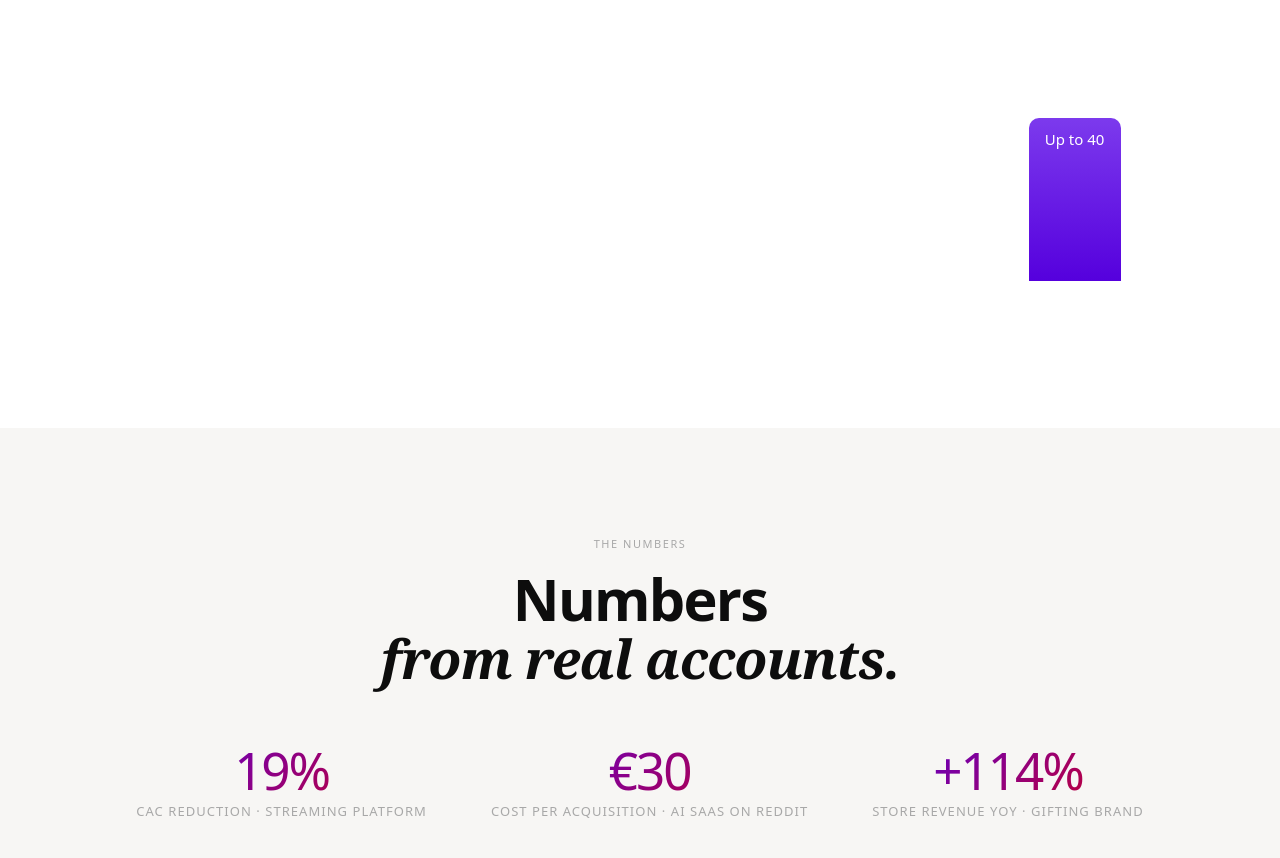
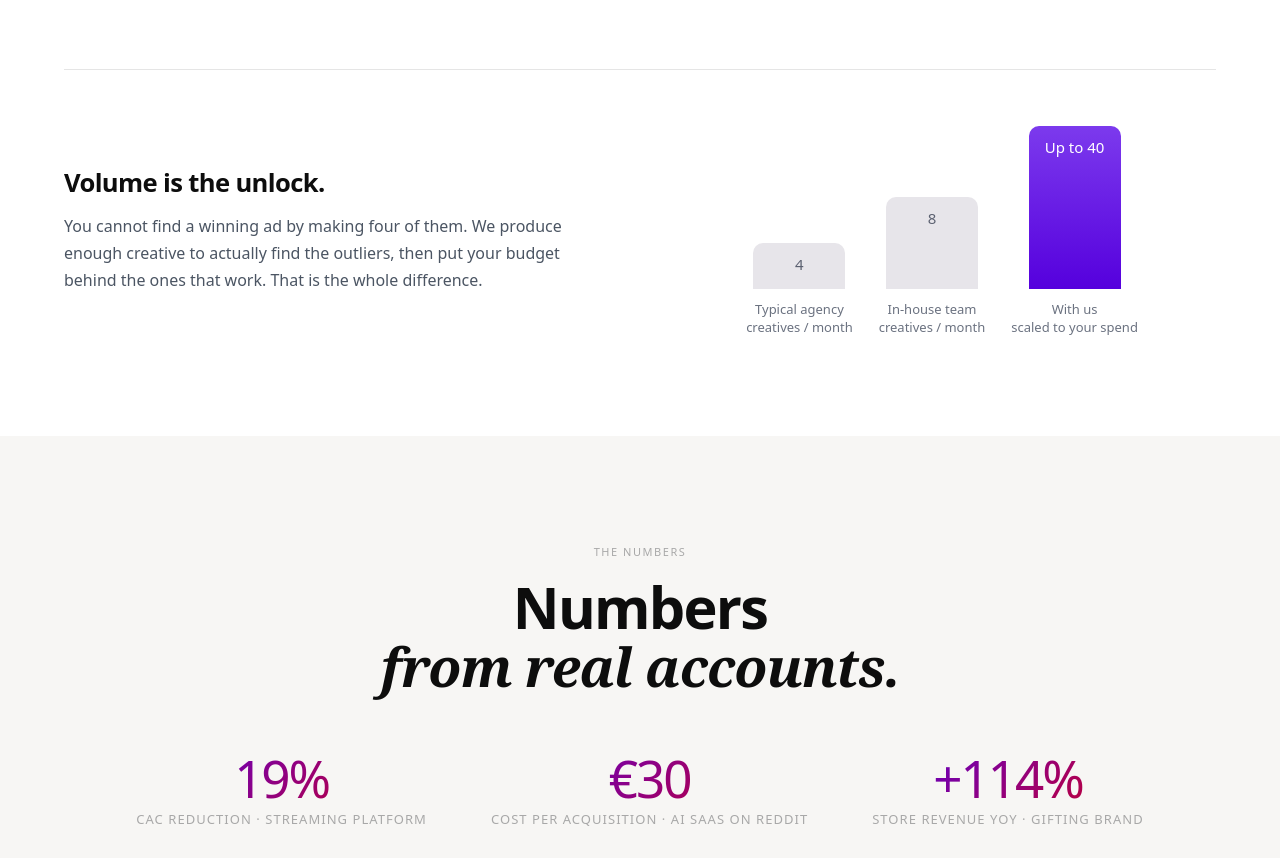
Before and after one commit to zohaahmed1/stn-creative-demo, a website: page services.html in a window 1280 px wide. Shown: the part 3075-3933 px from the top of the page. Drawn offline with Linux system fonts and the light colour scheme; a script that the page names is missing; a web font is replaced by a local one.

Commit message:
fix: volume chart was invisible — white text/bars on white background
The chart was styled for the dark Outcomes section. When it moved into the white
'How it works' section during the restructure, its colors didn't follow:
- heading rgb(255,255,255) on white background
- labels rgba(255,255,255,0.45) on white
- comparison bars rgba(255,255,255,0.18) — effectively invisible
- divider border rgba(255,255,255,0.1)

Recolored for a light background: near-black heading, grey body/labels,
#e7e5ea bars with readable text. Purple gradient bar unchanged.

Co-Authored-By: Claude Opus 4.8 <noreply@anthropic.com>

```diff
--- a/services.html
+++ b/services.html
@@ -693,15 +693,15 @@
     .fit-card.yes .fit-list li::before { content: '✓'; color: #1f7a4f; }
     .fit-card.no .fit-list li::before { content: '—'; color: #a8a8a8; }
     /* creative-volume chart */
-    .vol-row { display: grid; grid-template-columns: 1fr 1fr; gap: 56px; align-items: center; margin-top: 64px; padding-top: 56px; border-top: 1px solid rgba(255,255,255,0.1); }
-    .vol-copy h4 { font-size: clamp(22px,2vw,30px); color: #fff; margin: 0 0 14px; font-variation-settings: "wdth" var(--wdth), "wght" 800; letter-spacing: -0.025em; line-height: 1.2; }
-    .vol-copy p { font-size: 16px; line-height: 1.7; color: rgba(255,255,255,0.6); margin: 0; }
+    .vol-row { display: grid; grid-template-columns: 1fr 1fr; gap: 56px; align-items: center; margin-top: 72px; padding-top: 56px; border-top: 1px solid rgba(0,0,0,0.1); }
+    .vol-copy h4 { font-size: clamp(22px,2vw,30px); color: #0d0d0d; margin: 0 0 14px; font-variation-settings: "wdth" var(--wdth), "wght" 800; letter-spacing: -0.025em; line-height: 1.2; }
+    .vol-copy p { font-size: 16px; line-height: 1.7; color: #4b5563; margin: 0; }
     .vol-chart { display: flex; align-items: flex-end; gap: 26px; justify-content: center; height: 210px; }
     .vol-col { display: flex; flex-direction: column; align-items: center; justify-content: flex-end; height: 100%; }
     .vol-bar { width: 92px; border-radius: 10px 10px 0 0; display: flex; align-items: flex-start; justify-content: center; padding-top: 10px; color: #fff; font-size: 15px; font-variation-settings: "wdth" var(--wdth), "wght" 800; }
-    .vol-bar.them { background: rgba(255,255,255,0.18); color: rgba(255,255,255,0.75); }
+    .vol-bar.them { background: #e7e5ea; color: #5b6070; }
     .vol-bar.us { background: linear-gradient(180deg,#7c3aed,#5500dd); }
-    .vol-lab { margin-top: 12px; font-size: 13px; color: rgba(255,255,255,0.45); font-variation-settings: "wdth" var(--wdth), "wght" 600; text-align: center; line-height: 1.35; }
+    .vol-lab { margin-top: 12px; font-size: 13px; color: #6b7280; font-variation-settings: "wdth" var(--wdth), "wght" 600; text-align: center; line-height: 1.35; }
     /* routing to service pages */
     .route-grid { display: grid; grid-template-columns: repeat(4, 1fr); gap: 16px; margin-top: 48px; }
     .route-card { display: block; padding: 26px 24px; border: 1.5px solid #e5e5ea; border-radius: 16px; text-decoration: none; color: inherit; background: #fff; transition: transform .2s, box-shadow .2s, border-color .2s; }
```
